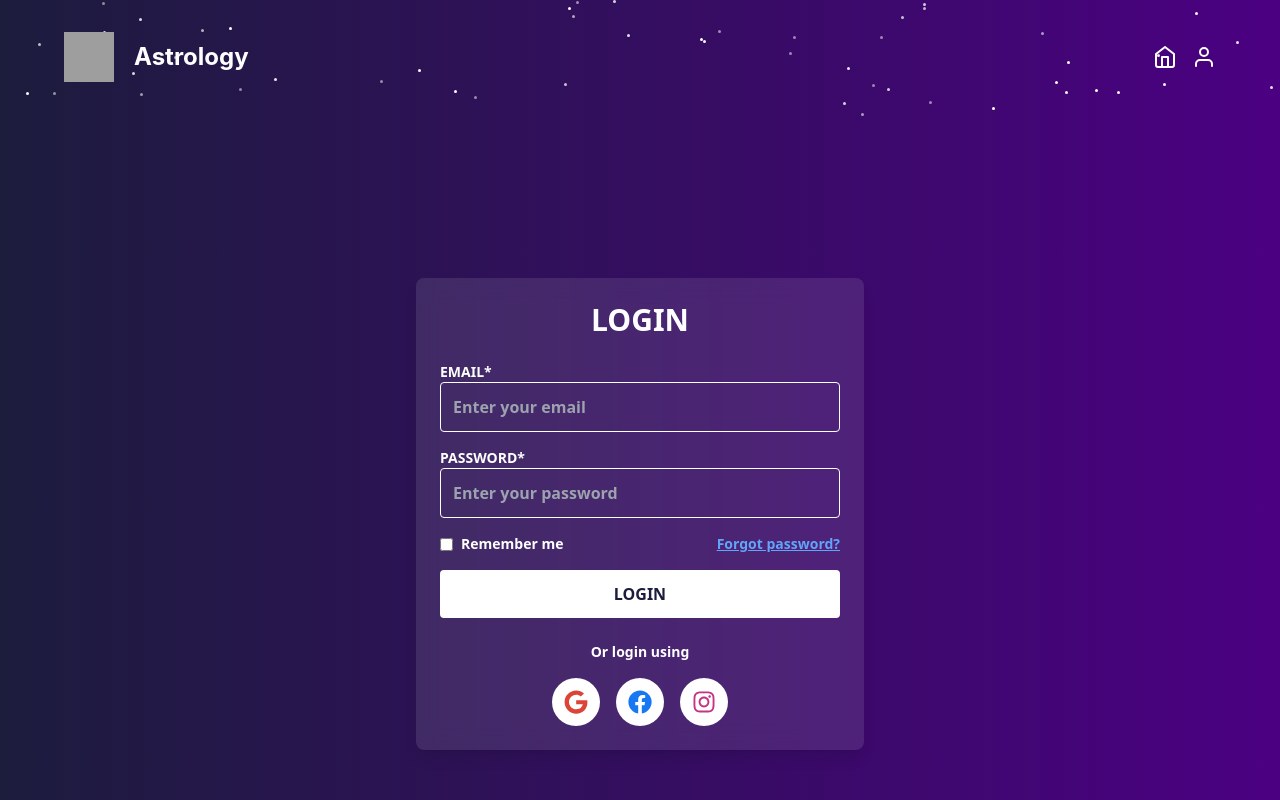
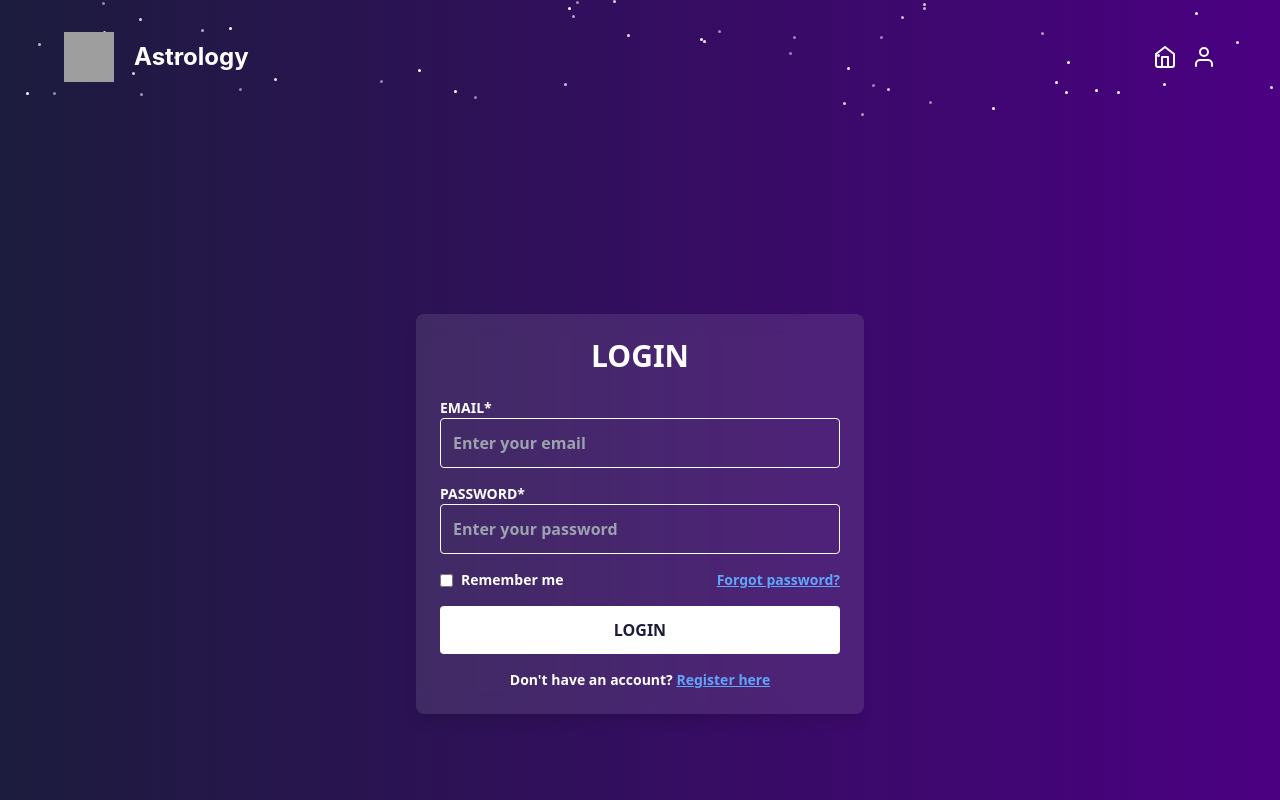
Before and after one commit to giteadi/Astrology, a React (Create React App) app in the folder client/: page /login in a window 1280 px wide. Shown: the top 800 px of the page. Built offline with nearby package versions, Linux system fonts and the light colour scheme; grey boxes are pictures that could not be loaded.

Commit message:
update carousal logic and login register

```diff
--- a/client/src/components/DownwardTriangle.jsx
+++ b/client/src/components/DownwardTriangle.jsx
@@ -74,6 +74,8 @@ const TriangularCarousel = () => {
       if (response.status === 200) {
         console.log("Item added to the cart successfully!");
         dispatch(addToCart(cartItem));
+        // Navigate to Numerology page after successful addition to cart
+        navigate("/numerology"); // Redirect to the Numerology service page
       }
     } catch (error) {
       console.error("Error adding item to cart:", error);
--- a/client/src/components/SquareCarosal.jsx
+++ b/client/src/components/SquareCarosal.jsx
@@ -82,6 +82,7 @@ const SquareCarousel = () => {
       if (response.status === 200) {
         console.log("Item added to the cart successfully!");
         dispatch(addToCart(cartItem)); // Update Redux store
+        navigate("/vastu"); // Navigate to Vastu page after adding to cart
       }
     } catch (error) {
       console.error("Error adding item to cart:", error);
@@ -99,7 +100,7 @@ const SquareCarousel = () => {
     <div className="grid grid-cols-1 sm:grid-cols-2 lg:grid-cols-3 gap-12 justify-items-center py-12">
       {services.map((item) => (
         <div key={item.id} className="flex flex-col items-center text-white">
-          <Square>{item.title.toUpperCase()}</Square>
+          <Square onClick={() => navigate("/vastu")}>{item.title.toUpperCase()}</Square> {/* Navigate on card click */}
           <DescriptionContainer>{item.description}</DescriptionContainer>
           <Button onClick={() => handleBookNow(item)}>
             {isLoggedIn ? "BOOK NOW" : "LOGIN TO BOOK"} {/* Change text based on login status */}
--- a/client/src/components/TriangularCarousal.jsx
+++ b/client/src/components/TriangularCarousal.jsx
@@ -105,7 +105,9 @@ const TriangularCarousel = () => {
     <div className="grid grid-cols-1 sm:grid-cols-2 lg:grid-cols-3 gap-12 justify-items-center py-12">
       {services.map((item) => (
         <div key={item.id} className="flex flex-col items-center">
-          <TriangleCard>
+          <TriangleCard onClick={(()=>{
+            navigate("/astrology")
+          })}>
             <div>{item.title.toUpperCase()}</div>
           </TriangleCard>
           <DescriptionContainer>{item.description}</DescriptionContainer>
--- a/client/src/pages/Login.jsx
+++ b/client/src/pages/Login.jsx
@@ -1,8 +1,8 @@
 import { useDispatch, useSelector } from 'react-redux';
 import { loginUser } from '../Redux/AuthSlice'; // Adjust the path to your AuthSlice
-import { FaFacebook, FaInstagram, FaGoogle } from 'react-icons/fa';
 import { useState, useEffect } from 'react';
 import { useNavigate } from 'react-router-dom'; // Import the useNavigate hook for redirection
+import { Link } from 'react-router-dom'; // Import Link for internal navigation
 
 const LoginForm = () => {
   const dispatch = useDispatch();
@@ -71,12 +71,12 @@ const LoginForm = () => {
               <input type="checkbox" className="mr-2 accent-white" />
               Remember me
             </label>
-            <a
-              href="/forgot-password"
+            <Link
+              to="/forgot-password" // Use Link for internal navigation
               className="text-blue-400 underline hover:text-blue-500 transition"
             >
               Forgot password?
-            </a>
+            </Link>
           </div>
           <button
             type="submit"
@@ -91,28 +91,17 @@ const LoginForm = () => {
           </button>
         </form>
 
-        <div className="text-center mt-6">
-          <p className="text-sm mb-4">Or login using</p>
-          <div className="flex justify-center gap-4">
-            <button
-              className="w-10 h-10 sm:w-12 sm:h-12 rounded-full bg-white flex items-center justify-center hover:bg-gray-200 transition"
-              onClick={() => console.log('Google Login')}
+        {/* Link to Register Page using Link component */}
+        <div className="text-center mt-4">
+          <p className="text-sm">
+            Don't have an account?{' '}
+            <Link
+              to="/register" // Use Link for internal navigation
+              className="text-blue-400 underline hover:text-blue-500 transition"
             >
-              <FaGoogle className="text-[#DB4437] text-xl sm:text-2xl" />
-            </button>
-            <button
-              className="w-10 h-10 sm:w-12 sm:h-12 rounded-full bg-white flex items-center justify-center hover:bg-gray-200 transition"
-              onClick={() => console.log('Facebook Login')}
-            >
-              <FaFacebook className="text-[#1877F2] text-xl sm:text-2xl" />
-            </button>
-            <button
-              className="w-10 h-10 sm:w-12 sm:h-12 rounded-full bg-white flex items-center justify-center hover:bg-gray-200 transition"
-              onClick={() => console.log('Instagram Login')}
-            >
-              <FaInstagram className="text-[#C13584] text-xl sm:text-2xl" />
-            </button>
-          </div>
+              Register here
+            </Link>
+          </p>
         </div>
       </div>
     </div>
--- a/client/src/pages/Registration.jsx
+++ b/client/src/pages/Registration.jsx
@@ -2,6 +2,7 @@ import React, { useState, useEffect } from "react";
 import { useDispatch, useSelector } from "react-redux";
 import { registerUser } from "../Redux/AuthSlice"; // Adjust the path
 import { FaFacebook, FaInstagram, FaGoogle } from "react-icons/fa";
+import { Link } from "react-router-dom"; // Import Link from react-router-dom
 
 const RegistrationForm = () => {
   const dispatch = useDispatch();
@@ -145,6 +146,19 @@ const RegistrationForm = () => {
             {loading ? "Registering..." : "REGISTER NOW"}
           </button>
         </form>
+
+        {/* Link to Login Page */}
+        <div className="text-center mt-4">
+          <p className="text-sm">
+            Already have an account?{" "}
+            <Link
+              to="/login" // Link to the login page
+              className="text-blue-400 underline hover:text-blue-500 transition"
+            >
+              Login here
+            </Link>
+          </p>
+        </div>
       </div>
     </div>
   );
```
